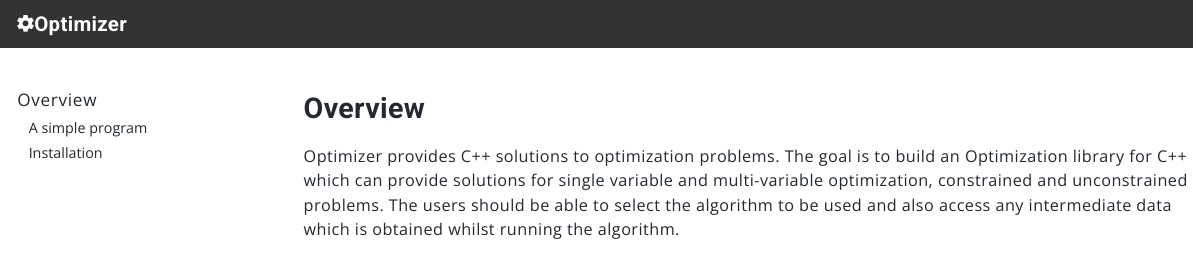
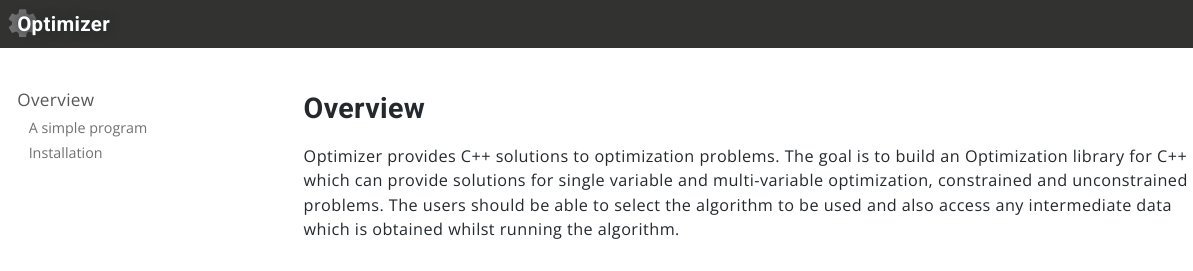
Before and after one commit to sudz123/Optimizer, a website built with Parcel: page Documentation/index.html in a window 1280 px wide. Shown: the top 271 px of the page, 0-1193 px from the left. Built offline with nearby package versions, Linux system fonts and the light colour scheme.

Commit message:
feat(src): remodel dir structure

```diff
--- a/Documentation/src/main.js
+++ b/Documentation/src/js/main.js
@@ -1,6 +1,5 @@
-import './styles/main.scss';
+import overview from '../templates/overview';
 import marked from 'marked';
-import overview from './templates/overview';
 
 const mainContent = document.getElementById('content');
 mainContent.innerHTML = overview;
--- a/Documentation/src/styles/_shame.scss
+++ b/Documentation/src/styles/_shame.scss
@@ -9,6 +9,7 @@ pre {
   padding: 1.12em 1.12em;
   background-color: #f8f8f8;
   border-radius: 5px;
+  max-width: 62.442rem;
 }
 
 pre,
--- a/Documentation/src/styles/base/_colors.scss
+++ b/Documentation/src/styles/base/_colors.scss
@@ -3,3 +3,6 @@ $primary-dark: #24292e;
 
 $secondary-light: #f1f1f1;
 $secondary-dark: #323330;
+
+$gray-dark-1: #575757;
+$gray-dark-2: #717171;
--- a/Documentation/src/styles/base/_typography.scss
+++ b/Documentation/src/styles/base/_typography.scss
@@ -45,7 +45,7 @@ a {
 }
 
 p {
-  max-width: 56em;
+  max-width: 62.442rem;
   font-size: 1.133rem;
   line-height: 1.5;
   letter-spacing: 0.032rem;
--- a/Documentation/src/styles/components/_drop-nav.scss
+++ b/Documentation/src/styles/components/_drop-nav.scss
@@ -1,7 +1,7 @@
 .drop-nav {
   @include content-wrap;
   position: fixed;
-  top: 3.44em;
+  top: 3.381em;
   width: 100%;
   padding-top: 0.82em;
   padding-bottom: 0.82em;
--- a/Documentation/src/styles/components/_sidebar-nav.scss
+++ b/Documentation/src/styles/components/_sidebar-nav.scss
@@ -4,9 +4,11 @@
   overflow: auto;
 
   &__item {
+    color: $gray-dark-1;
+
     > a {
       font-size: 1.2em;
-      letter-spacing: 0.04em;
+      letter-spacing: 0.0211em;
     }
 
     > ul {
@@ -18,6 +20,10 @@
     }
   }
 
+  &__subitem {
+    color: $gray-dark-2;
+  }
+
   &__item:not(:last-child) {
     margin-bottom: 0.4em;
   }
--- a/Documentation/src/styles/layout/_header.scss
+++ b/Documentation/src/styles/layout/_header.scss
@@ -11,8 +11,20 @@
   @include z-index(header);
 
   &__brand {
+    position: relative;
     align-self: center;
     font-size: 1.428em;
     margin-right: auto;
+    text-shadow: $primary-dark 1px 0 10px;
+
+    > i {
+      position: absolute;
+      top: -0.25em;
+      left: -0.25em;
+      font-size: 1.67em;
+      color: $gray-dark-2;
+      text-shadow: initial;
+      z-index: -1;
+    }
   }
 }
--- a/Documentation/src/styles/main.scss
+++ b/Documentation/src/styles/main.scss
@@ -1,20 +1,22 @@
-@import 'abstracts/_functions';
-@import 'abstracts/_mixins';
+// vendors
+@import 'normalize.css';
 
-@import 'base/_colors';
-@import 'base/_resets';
-@import 'base/_typography';
+@import 'abstracts/_functions.scss';
+@import 'abstracts/_mixins.scss';
 
-@import 'layout/_header';
-@import 'layout/_content';
-@import 'layout/_sidebar';
-@import 'layout/_footer';
-@import 'layout/_wrapper';
+@import 'base/_colors.scss';
+@import 'base/_resets.scss';
+@import 'base/_typography.scss';
 
-@import 'components/_drop-nav';
-@import 'components/_navigation';
-@import 'components/_sidebar-nav';
+@import 'layout/_header.scss';
+@import 'layout/_content.scss';
+@import 'layout/_sidebar.scss';
+@import 'layout/_footer.scss';
+@import 'layout/_wrapper.scss';
 
-@import 'themes/_hljs';
+@import 'components/_drop-nav.scss';
+@import 'components/_navigation.scss';
+@import 'components/_sidebar-nav.scss';
 
-@import '_shame';
+@import 'themes/_hljs.scss';
+@import './_shame.scss';
```
